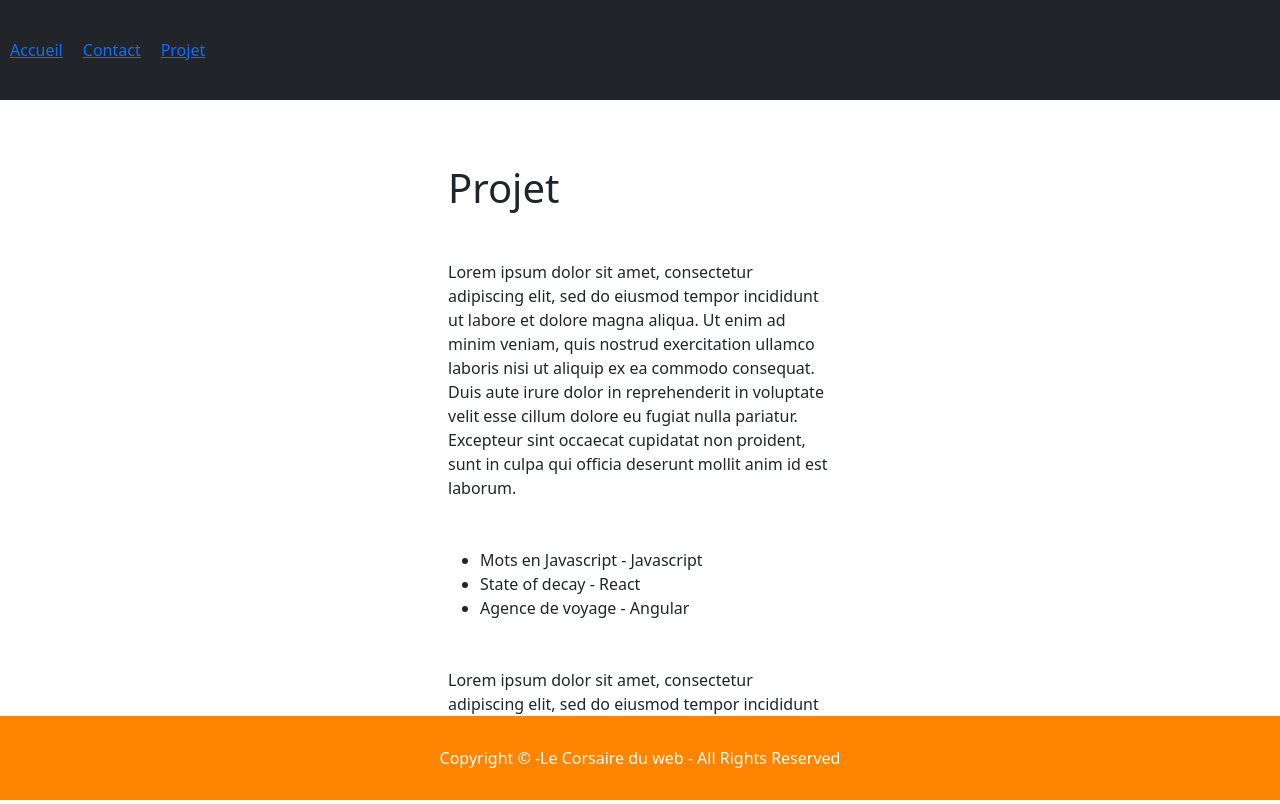
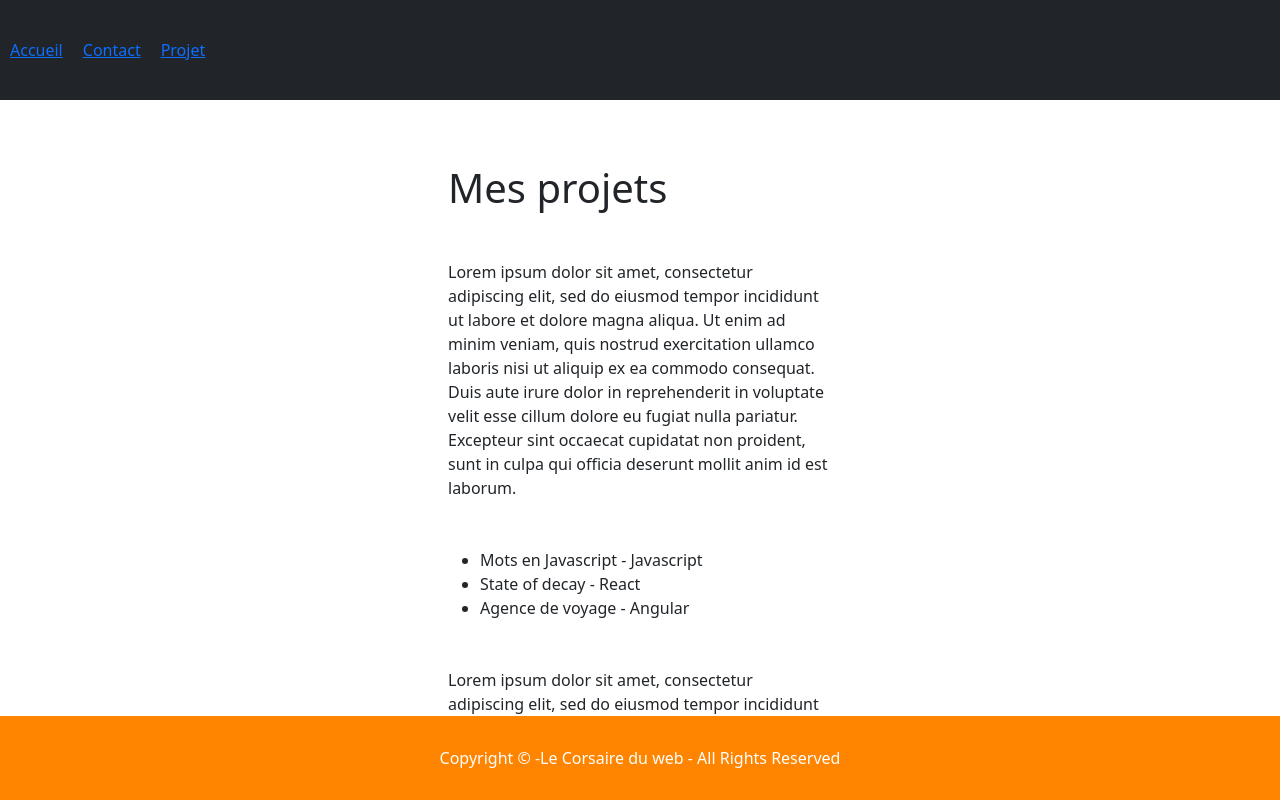
Before and after one commit to pepito24/pepito24.github.io, a Vue app in the folder 1017examen2erikpaquet/: page /#/projet in a window 1280 px wide. Built offline with nearby package versions, Linux system fonts and the light colour scheme.

Commit message:
mes nouveaux composants

```diff
--- a/1017examen2erikpaquet/src/views/Projet.vue
+++ b/1017examen2erikpaquet/src/views/Projet.vue
@@ -1,6 +1,6 @@
 <template>
   <div class="projet">
-  <h1 class="my-5">Projet</h1>
+  <h1 class="my-5">Mes projets</h1>
   <p class="my-5">Lorem ipsum dolor sit amet, consectetur adipiscing elit, sed do eiusmod tempor incididunt ut labore et dolore magna aliqua. Ut enim ad minim veniam, quis nostrud exercitation ullamco laboris nisi ut aliquip ex ea commodo consequat. Duis aute irure dolor in reprehenderit in voluptate velit esse cillum dolore eu fugiat nulla pariatur. Excepteur sint occaecat cupidatat non proident, sunt in culpa qui officia deserunt mollit anim id est laborum.</p>
     <ul>
       <li v-for="(projet, i) in projets" :key="i">
@@ -11,7 +11,11 @@
   </div>
 </template>
 
+
+
 <script>
+
+
 export default {
   name: "Projet",
   data() {
@@ -28,6 +32,8 @@ export default {
     }
   }
 }
+
+
 </script>
 
 <style scoped>
```
Also changed, not shown: 1017examen2erikpaquet/src/views/Contact.vue (+9 -0 lines).
